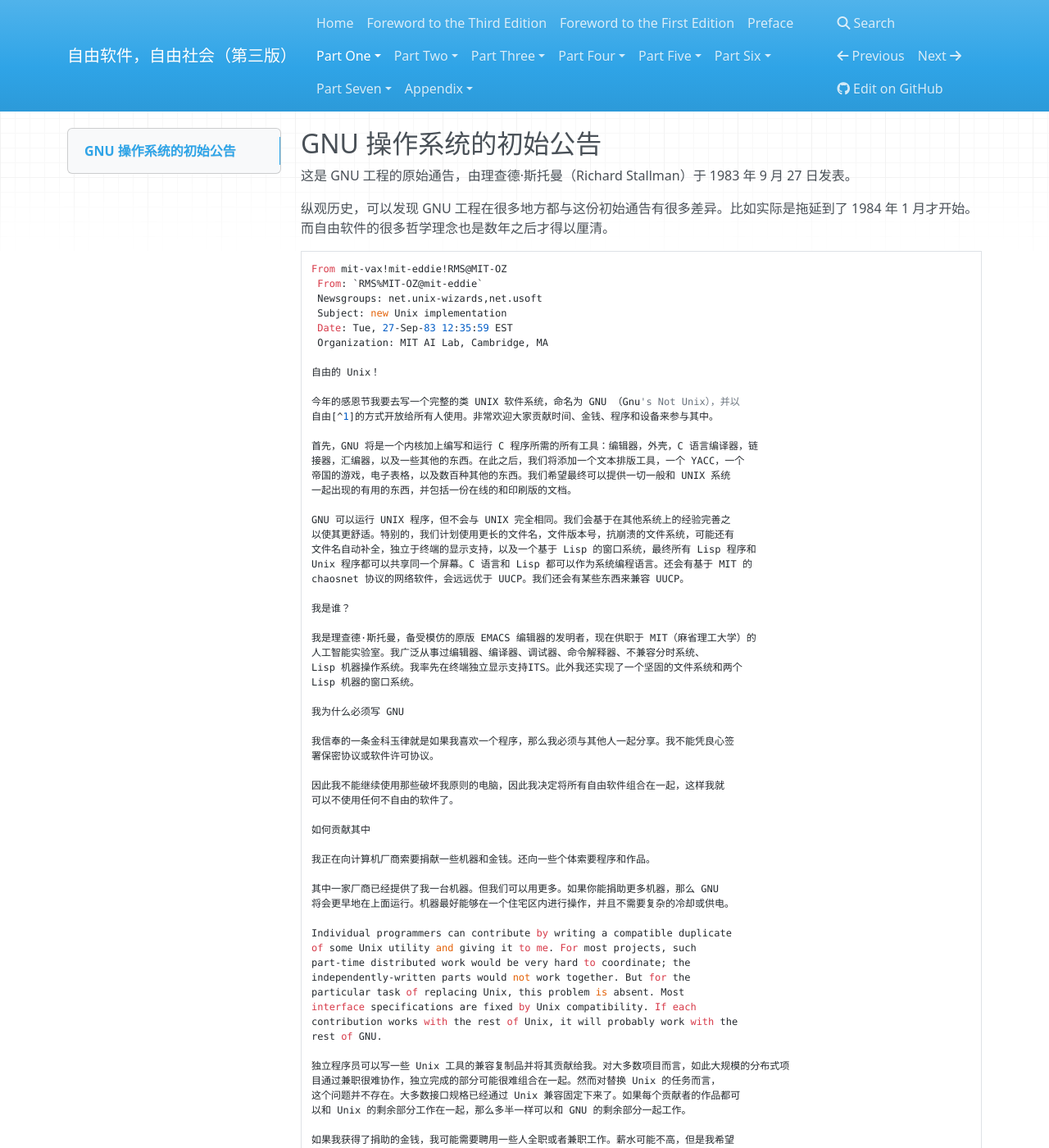
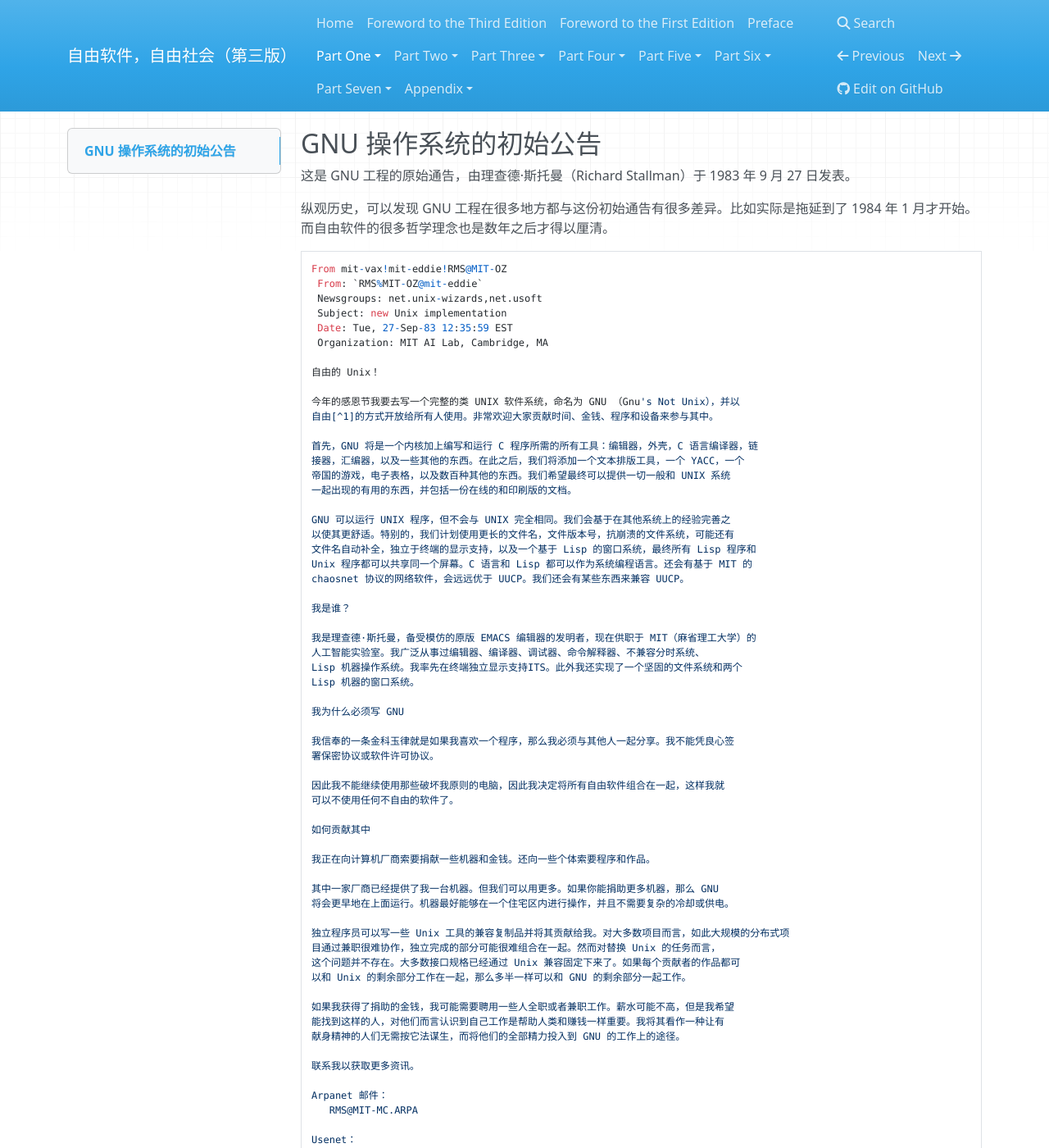
Before and after one commit to beijinglug/fsfs-zh, an MkDocs documentation site: the page built from docs/initial-announcement.md, in a window 1280 px wide and 1400 px high. Shown: the whole window at 82% size. Built offline with MkDocs 1.6.1, drawn with Linux system fonts in a browser that asks for light colours; nearby versions of some CDN libraries; old or Windows-style settings are respelled for this version of MkDocs; some of the changed text lies outside the part shown.

Commit message:
remove eng

```diff
--- a/docs/initial-announcement.md
+++ b/docs/initial-announcement.md
@@ -51,15 +51,6 @@
 其中一家厂商已经提供了我一台机器。但我们可以用更多。如果你能捐助更多机器，那么 GNU
 将会更早地在上面运行。机器最好能够在一个住宅区内进行操作，并且不需要复杂的冷却或供电。
 
-Individual programmers can contribute by writing a compatible duplicate
-of some Unix utility and giving it to me. For most projects, such
-part-time distributed work would be very hard to coordinate; the
-independently-written parts would not work together. But for the
-particular task of replacing Unix, this problem is absent. Most
-interface specifications are fixed by Unix compatibility. If each
-contribution works with the rest of Unix, it will probably work with the
-rest of GNU.
-
 独立程序员可以写一些 Unix 工具的兼容复制品并将其贡献给我。对大多数项目而言，如此大规模的分布式项
 目通过兼职很难协作，独立完成的部分可能很难组合在一起。然而对替换 Unix 的任务而言，
 这个问题并不存在。大多数接口规格已经通过 Unix 兼容固定下来了。如果每个贡献者的作品都可
```
